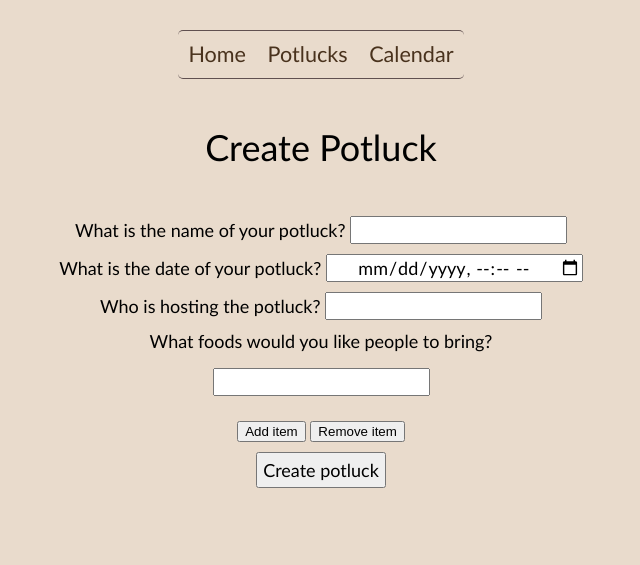
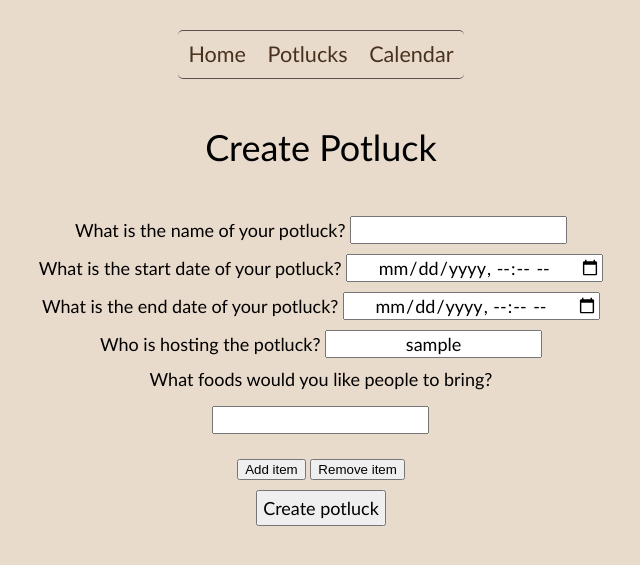
Before and after one commit to ethanbanez/potluck, a Django app: page /mainapp/create in a window 1280 px wide. Shown: the top 565 px of the page, without its empty margins (319-959 px from the left). Run offline with Django 4.2, Linux system fonts and the light colour scheme; the visitor is signed in with stand-in values (Sample User, id 1).

Commit message:
create potluck now has an end date field

```diff
--- a/potluck/mainapp/templates/pots/create_potluck.html
+++ b/potluck/mainapp/templates/pots/create_potluck.html
@@ -26,13 +26,18 @@
                 </li>
 
                 <li>
-                    <label for="date">What is the date of your potluck?</label>
-                    <input id="datetime-input" type="datetime-local" id="date" name="date" required>
+                    <label for="start_date">What is the start date of your potluck?</label>
+                    <input id="datetime-input" type="datetime-local" id="start_date" name="start_date" required>
+                </li>
+
+                <li>
+                    <label for="end_date">What is the end date of your potluck?</label>
+                    <input id="datetime-input" type="datetime-local" id="end_date" name="end_date" required>
                 </li>
 
                 <li>
                     <label for="host">Who is hosting the potluck?</label>
-                    <input type="text" id="host" name="host" required>
+                    <input type="text" id="host" name="host" value="{{ user.username }}" required>
                 </li>
 
                 <li>What foods would you like people to bring?</li>
--- a/potluck/mainapp/views.py
+++ b/potluck/mainapp/views.py
@@ -56,13 +56,12 @@ def PotluckView(request, potluck_id):
 
 def addrecord(request):
     x = request.POST['name']
-    y = request.POST['date']
+    y = request.POST['start_date']
+    w = request.POST['end_date']
     z = request.POST['host']
 
-    format = "%Y-%m-%dT%H:%M"
 
-    d=datetime.strptime(y, format)
-    potluck = Potluck(name=x, start_date_time=d, end_date_time=d + timedelta(hours = 1), host=z)
+    potluck = Potluck(name=x, start_date_time=y, end_date_time=w, host=z)
     potluck.save()
 
     #iterate through foods
```
